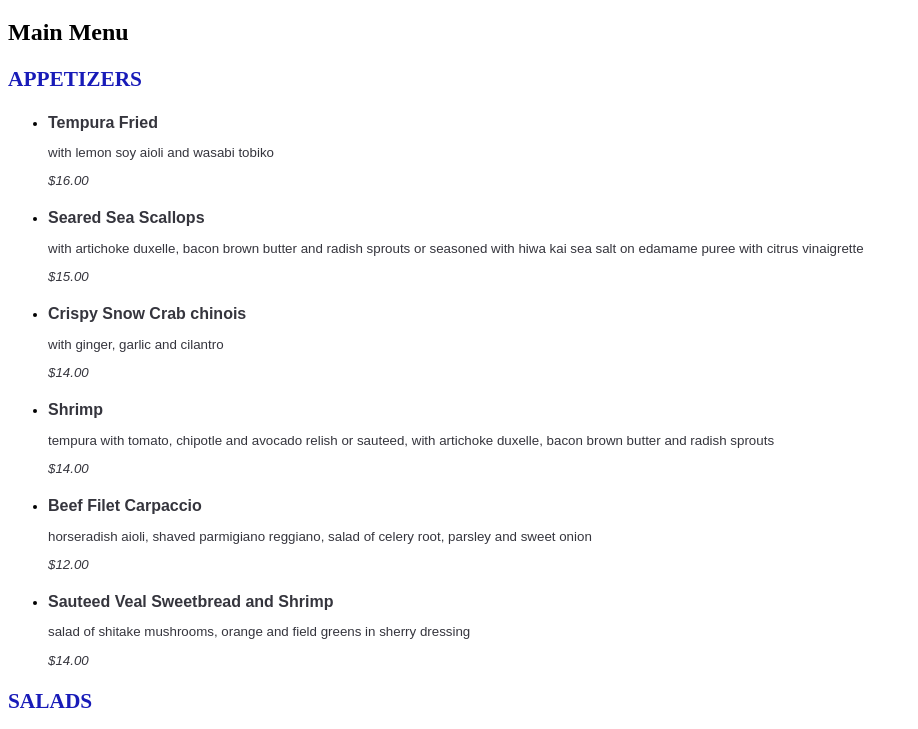
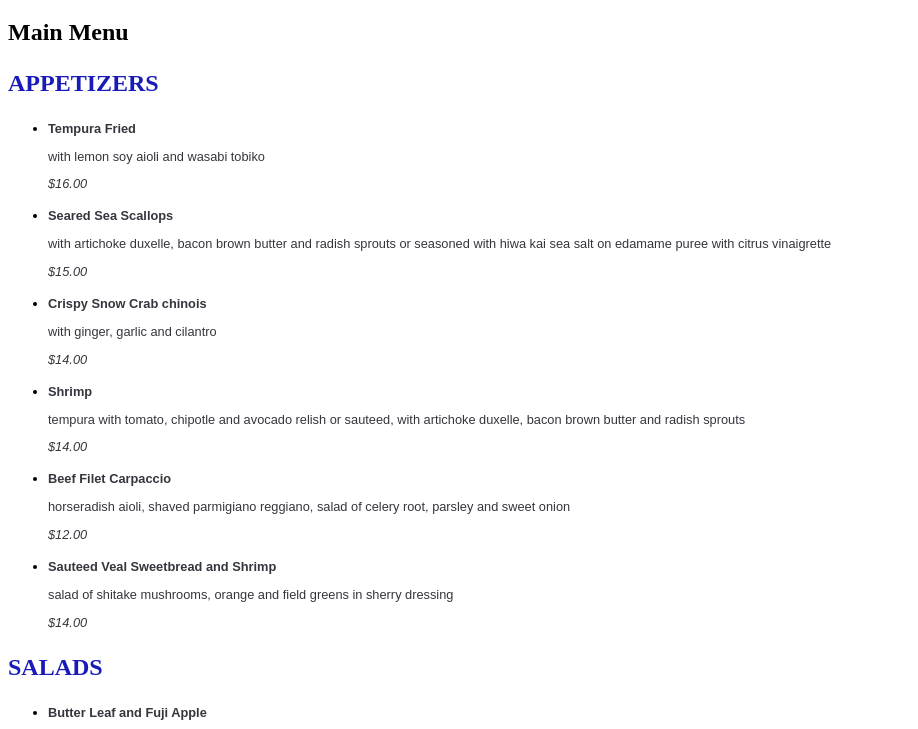
Before and after one commit to remercad/remercad.github.io, a plain HTML site: page grc338/restaurantmenucss/index.html in a window 1280 px wide. Shown: the part 61-790 px from the top of the page, without its empty margins (0-918 px from the left). Drawn offline with Linux system fonts and the light colour scheme.

Commit message:
Update style.css

```diff
--- a/grc338/restaurantmenucss/style.css
+++ b/grc338/restaurantmenucss/style.css
@@ -7,13 +7,13 @@ h1{
 
 h3{
     font-family:serif;
-    font-size: 16pt;
+    font-size: 1.5em;
     color:rgb(24,27,184);
     text-transform: uppercase;
 }
 h4{
     margin-bottom: 0em;
-    font-size: 12pt;
+    font-size: 1em;
     font-family:sans-serif;
     color:rgb(53,53,61);
 }
@@ -24,7 +24,7 @@ p{
 
 ul{
     font-family:sans-serif;
-    font-size: 10pt;
+    font-size: .8em;
     margin: 0em, 0em, 1em, 0em;
 }
 
```
